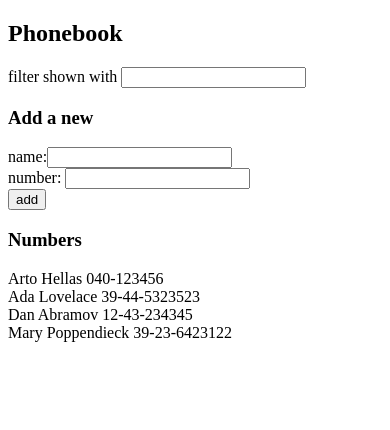
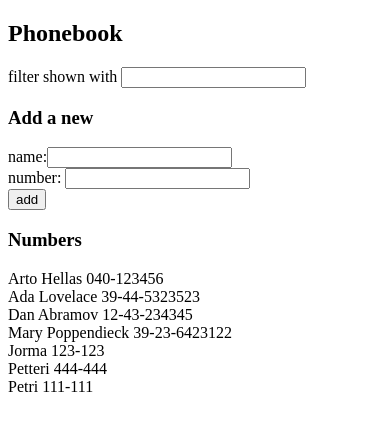
Before and after one commit to Tatuu5/fspalautukset, a React app in the folder osa2/puhelinluettelo/: page / in a window 390 px wide. Shown: the top 430 px of the page. Built offline with nearby package versions, Linux system fonts and the light colour scheme; data requests are answered from the project's data file; the HTML template or start-up script is replaced by a standard one.

Commit message:
phonebook step7-8, still need to add error handling

```diff
--- a/osa2/puhelinluettelo/db.json
+++ b/osa2/puhelinluettelo/db.json
@@ -1,5 +1,5 @@
 {
-    "persons":[
+  "persons": [
     {
       "name": "Arto Hellas",
       "number": "040-123456",
@@ -19,6 +19,21 @@
       "name": "Mary Poppendieck",
       "number": "39-23-6423122",
       "id": "4"
+    },
+    {
+      "id": "80b6",
+      "name": "Jorma",
+      "number": "123-123"
+    },
+    {
+      "id": "d4ef",
+      "name": "Petteri",
+      "number": "444-444"
+    },
+    {
+      "id": "5beb",
+      "name": "Petri",
+      "number": "111-111"
     }
   ]
 }
--- a/osa2/puhelinluettelo/src/App.jsx
+++ b/osa2/puhelinluettelo/src/App.jsx
@@ -1,5 +1,6 @@
 import { useState, useEffect } from 'react'
 import axios from 'axios'
+import personService from './services/persons'
 
 const App = () => {
   const [persons, setPersons] = useState([])
@@ -8,13 +9,12 @@ const App = () => {
   const [newFiltering, setNewFiltering] = useState('')
 
   useEffect(() => {
-    console.log('effect')
-    axios.get('http://localhost:3001/persons')
-    .then(response => {
-      console.log('promise fulfilled')
-      setPersons(response.data)
-    })
-  }, [])
+    personService
+        .getAll()
+        .then(initialPeople => {
+            setPersons(initialPeople)
+        })
+}, [])
   console.log('render', persons.length, 'people')
 
 
@@ -30,10 +30,14 @@ const App = () => {
     const namefiltering = persons.some(person => person.name === newName)
     namefiltering
     ? alert(`${newName} is already added to phonebook`)
-    : setPersons(persons.concat(personObject))
+    : personService.submitToServer(personObject)
+      .then(returnedPerson => {
+        setPersons(persons.concat(returnedPerson))
+        setNewName('')
+        setNewNumber('')
+      })
 
-    setNewName('')
-    setNewNumber('')
+
   }
 
 
@@ -116,7 +120,7 @@ const PersonForm = (props) => {
 const Filter = (props) => {
   return(
   <div>
-    filter shown with <input value={props.filtering} onChange={props.onChangeFilter}/>
+    filter shown with <input value={props.filtering} onChange={props.onChangeFilter} name="filter"/>
   </div>
   )
 }
--- /dev/null
+++ b/osa2/puhelinluettelo/src/services/persons.js
@@ -0,0 +1,16 @@
+import axios from 'axios'
+const baseUrl = 'http://localhost:3001/persons'
+
+const submitToServer = (personData) => {
+    const request = axios.post(baseUrl, personData)
+    console.log('Data submitted', request.data)
+    return request.then(response => response.data)
+}
+
+
+const getAll = () => {
+    const request = axios.get(baseUrl)
+    return request.then(response => response.data)
+}
+
+export default { submitToServer, getAll }
```
Lines whose indentation alone changed are shown as unchanged.
